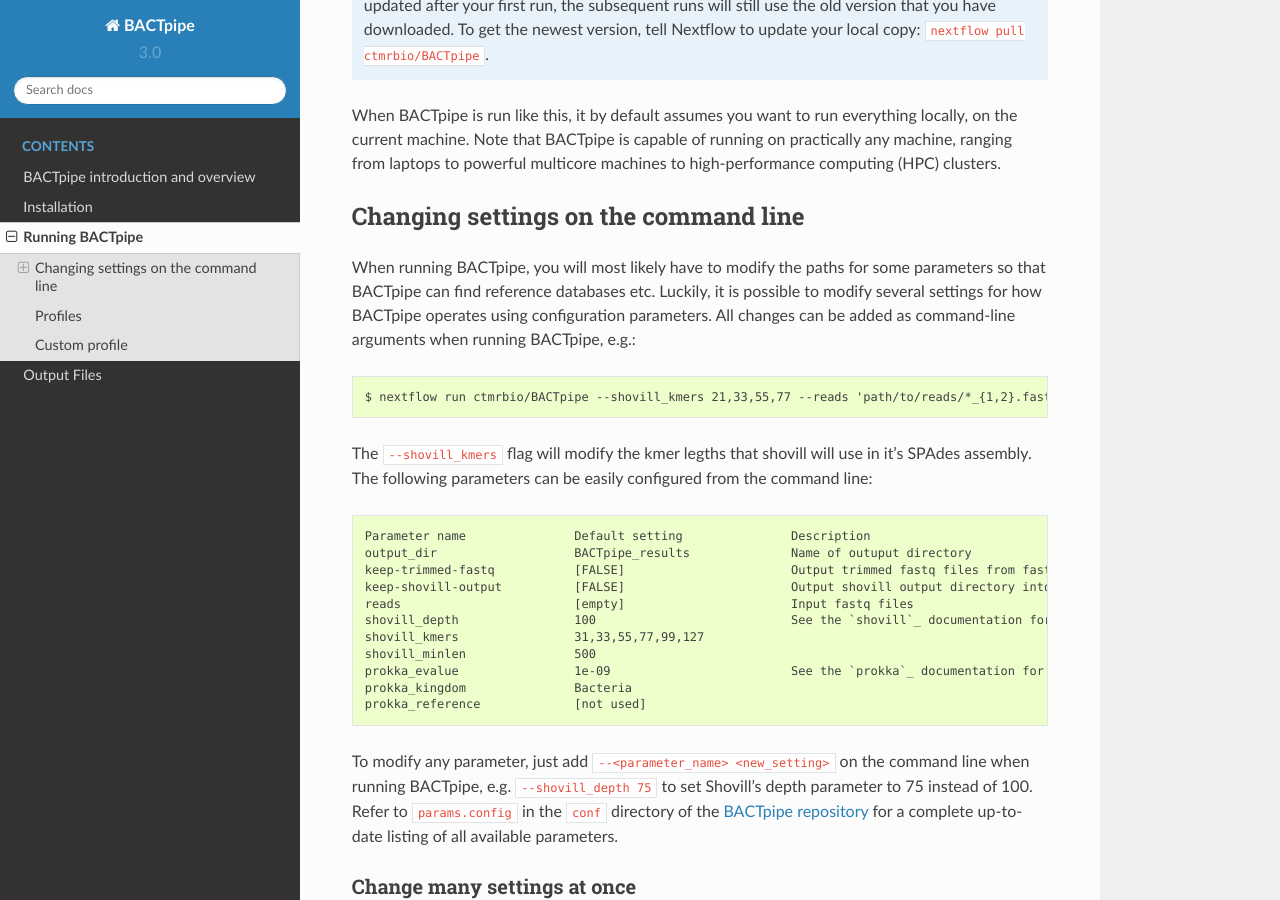
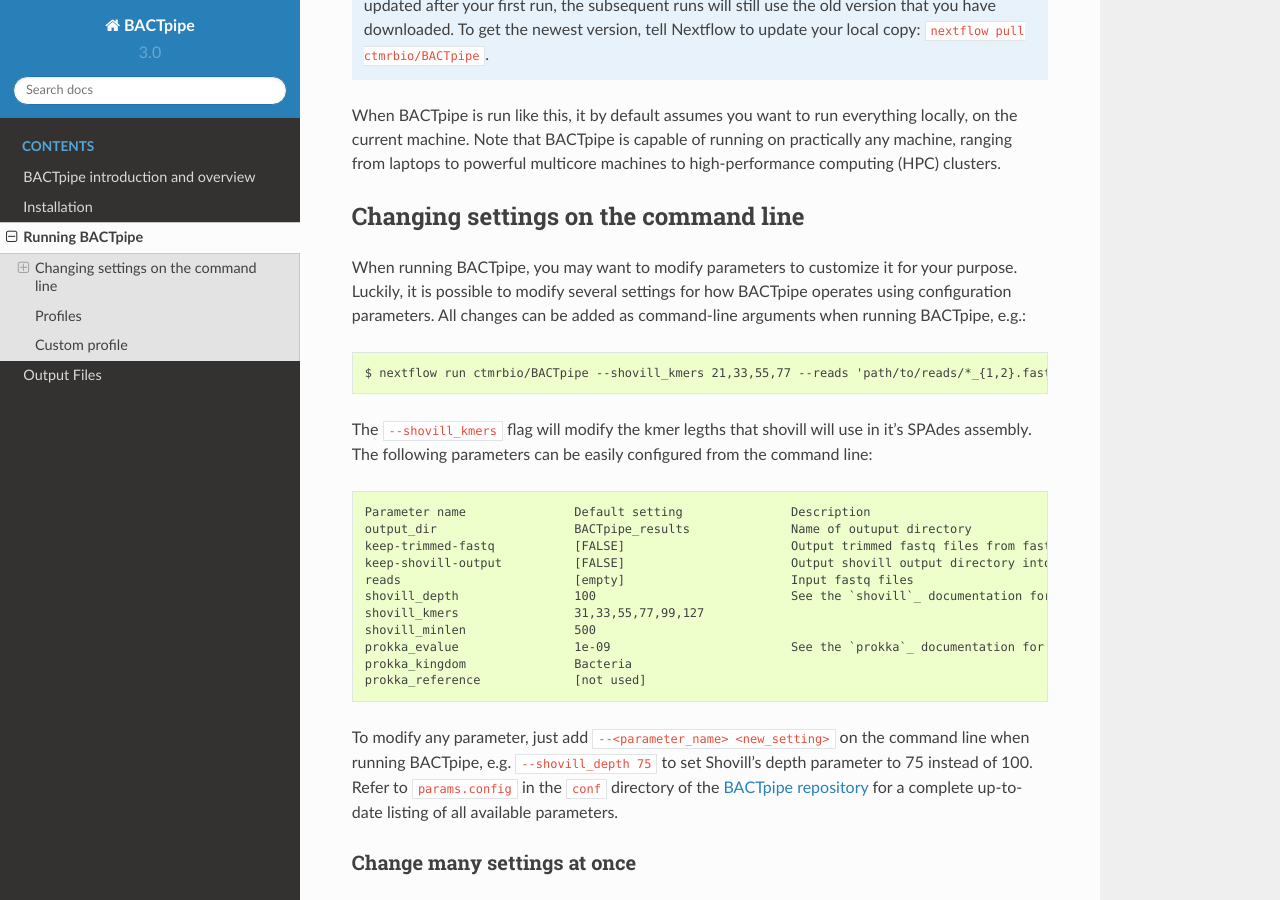
Before and after one commit to ctmrbio/BACTpipe, a Sphinx documentation site: the page built from docs/source/running.rst, in a window 1280 px wide and 900 px high, scrolled down 640 px. Built offline with Sphinx 7.4.7 and the Read the Docs theme 2.0.0, drawn with Linux system fonts in a browser that asks for light colours.

Commit message:
Remove reference to database path
close #147

```diff
--- a/docs/source/running.rst
+++ b/docs/source/running.rst
@@ -36,10 +36,11 @@
 
 Changing settings on the command line
 -------------------------------------
-When running BACTpipe, you will most likely have to modify the paths for some
-parameters so that BACTpipe can find reference databases etc. Luckily, it is
-possible to modify several settings for how BACTpipe operates using
-configuration parameters. All changes can be added as command-line arguments
+When running BACTpipe, you may want to modify
+parameters to customize it for your purpose. Luckily,
+it is possible to modify several settings for how BACTpipe
+operates using configuration parameters.
+All changes can be added as command-line arguments
 when running BACTpipe, e.g.::
 
     $ nextflow run ctmrbio/BACTpipe --shovill_kmers 21,33,55,77 --reads 'path/to/reads/*_{1,2}.fastq.gz'
```
